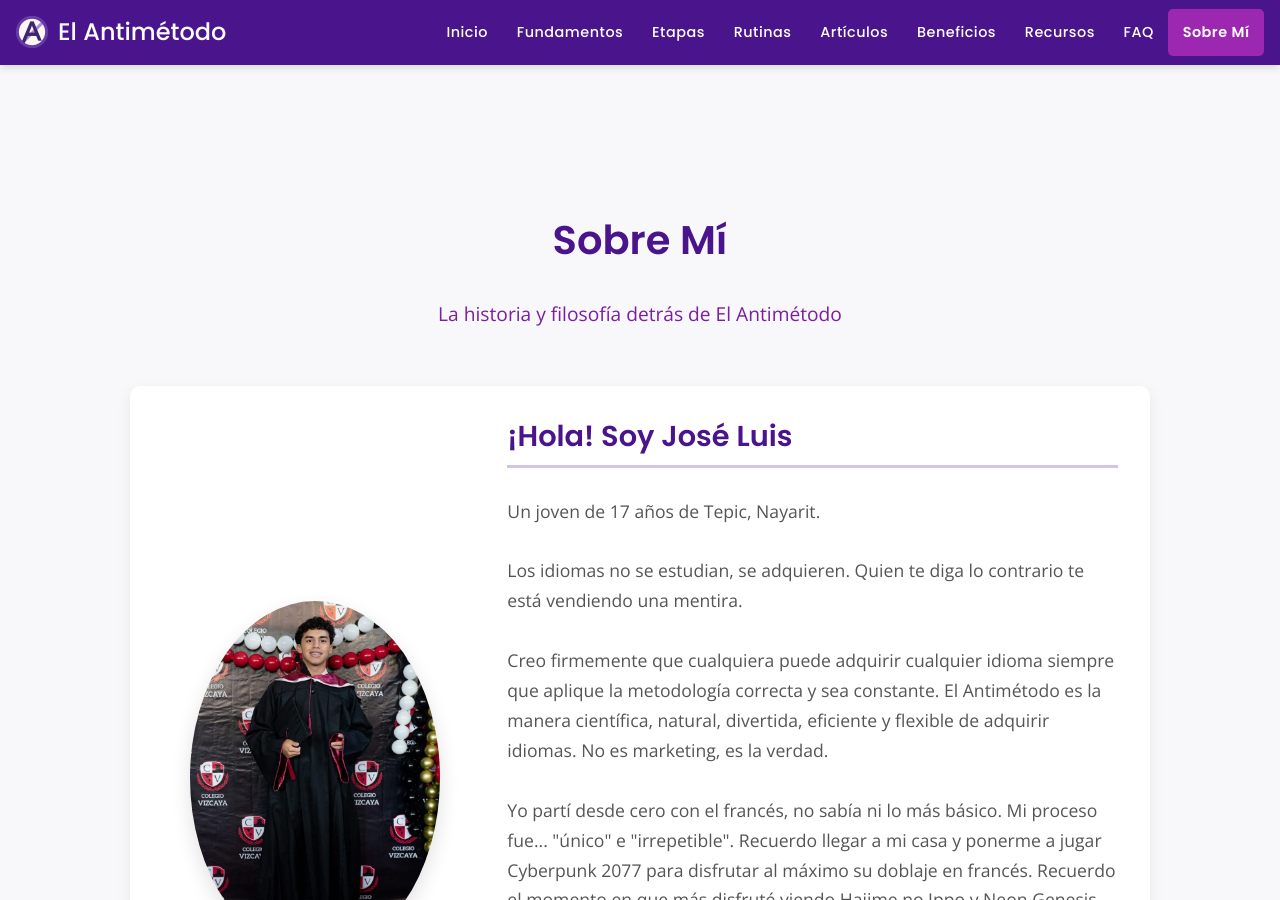
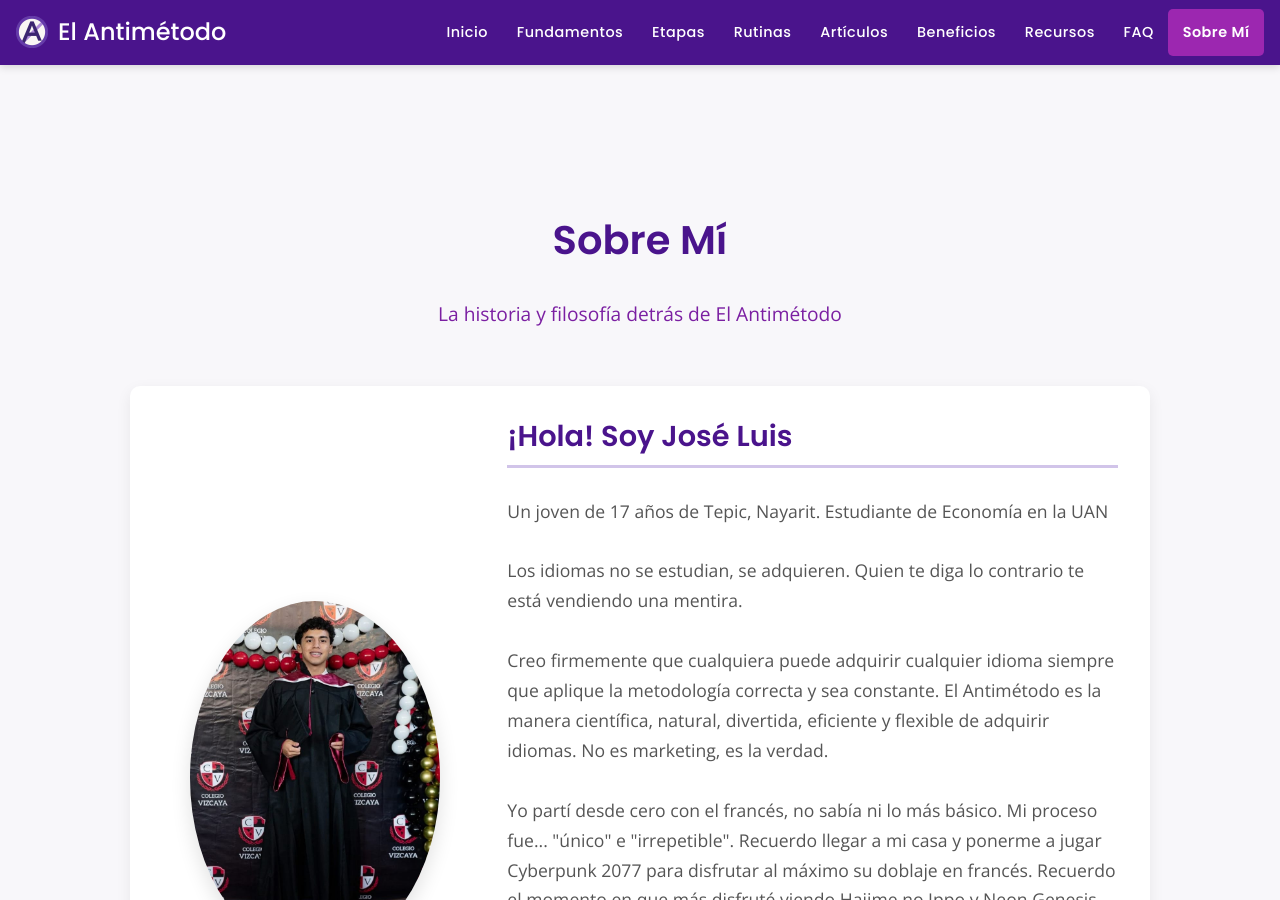
Before and after one commit to LuiseM93/ElAntimetodo, a Jekyll site: the page built from contacto.md, in a window 1280 px wide and 900 px high. Built offline with Jekyll 4.4.1, drawn with Linux system fonts in a browser that asks for light colours.

Commit message:
Update contacto.md

```diff
--- a/contacto.md
+++ b/contacto.md
@@ -99,7 +99,7 @@ description: Conoce a José Luis Hernández, el creador de El Antimétodo. Descu
     <div class="about-me-text">
       <h2 style="margin-top:0; font-size: 1.8em;">¡Hola! Soy José Luis</h2>
       <p style="font-size: 1.1em; line-height: 1.7; color: var(--text-light-color);">
-        Un joven de 17 años de Tepic, Nayarit.
+        Un joven de 17 años de Tepic, Nayarit. Estudiante de Economía en la UAN
         <br><br>
         Los idiomas no se estudian, se adquieren. Quien te diga lo contrario te está vendiendo una mentira.
         <br><br>
```
